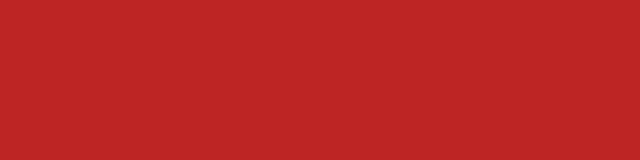
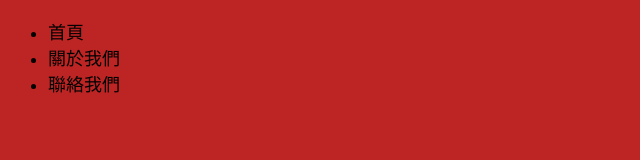
Before and after one commit to sexfat/tfd105, a plain HTML site: page contactus.html in a window 1280 px wide. Shown: the whole page, without its empty margins (0-640 px from the left). Drawn offline with Linux system fonts and the light colour scheme; files that its build step writes are made by us from their sources.

Commit message:
HEADER 完成

```diff
--- a/contactus.html
+++ b/contactus.html
@@ -1,5 +1,6 @@
 <!DOCTYPE html>
 <html lang="en">
+
 <head>
     <meta charset="UTF-8">
     <meta http-equiv="X-UA-Compatible" content="IE=edge">
@@ -7,7 +8,19 @@
     <title>Document</title>
     <link rel="stylesheet" href="./style_guildline.css">
 </head>
+
 <body>
+    <!-- B HEADER -->
+    <header>
+        <nav>
+            <ul>
+                <li>首頁</li>
+                <li>關於我們</li>
+                <li>聯絡我們</li>
 
+            </ul>
+        </nav>
+    </header>
 </body>
+
 </html>
```
